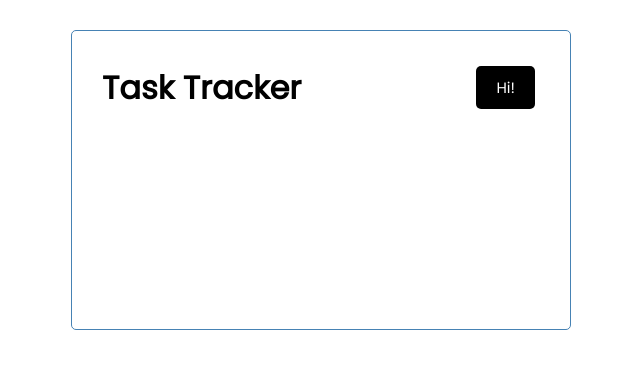
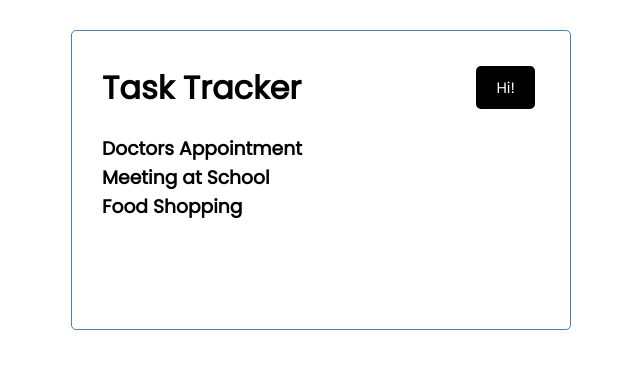
Before and after one commit to Monge1h/react-task-tracker, a React (Create React App) app: page / in a window 1280 px wide. Shown: the top 368 px of the page, without its empty margins (319-959 px from the left). Built offline with nearby package versions, Linux system fonts and the light colour scheme.

Commit message:
Add use state hook for tasks

```diff
--- a/src/App.js
+++ b/src/App.js
@@ -1,8 +1,31 @@
+import { useState } from 'react'
 import Header from './components/Header'
+import Tasks from './components/Tasks'
 function App() {
+	const [tasks, setTasks] = useState([
+	{
+		id: 1,
+		text: 'Doctors Appointment',
+		day: 'Feb 5th at 2:30pm',
+		reminder: true
+	},
+	{
+		id: 2,
+		text: 'Meeting at School',
+		day: 'Feb 6th at 1:30pm',
+		reminder: true
+	},
+	{
+		id: 3,
+		text: 'Food Shopping',
+		day: 'Feb 5th at 2:3pm',
+		reminder: false
+	},
+])
   return (
     <div className="container">
       <Header title="Task Tracker"/>
+      <Tasks tasks={tasks}/>
     </div>
   );
 }
```
